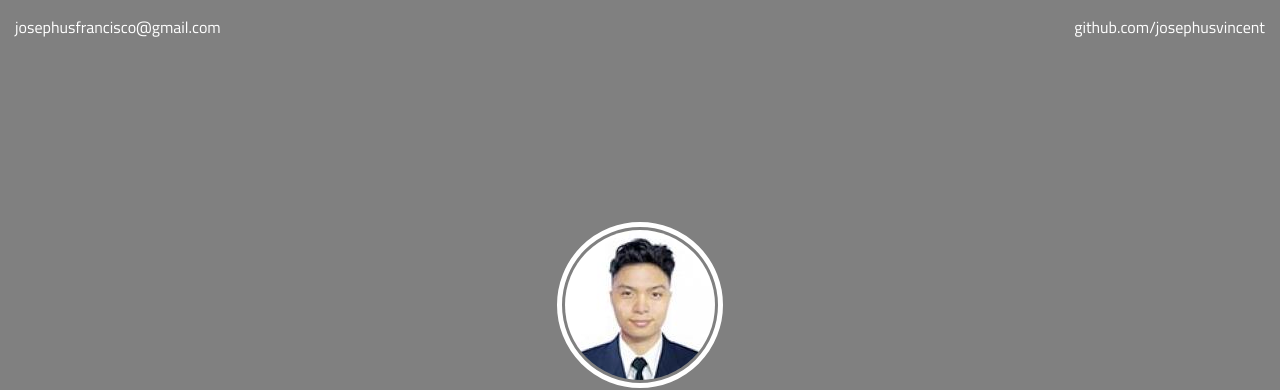
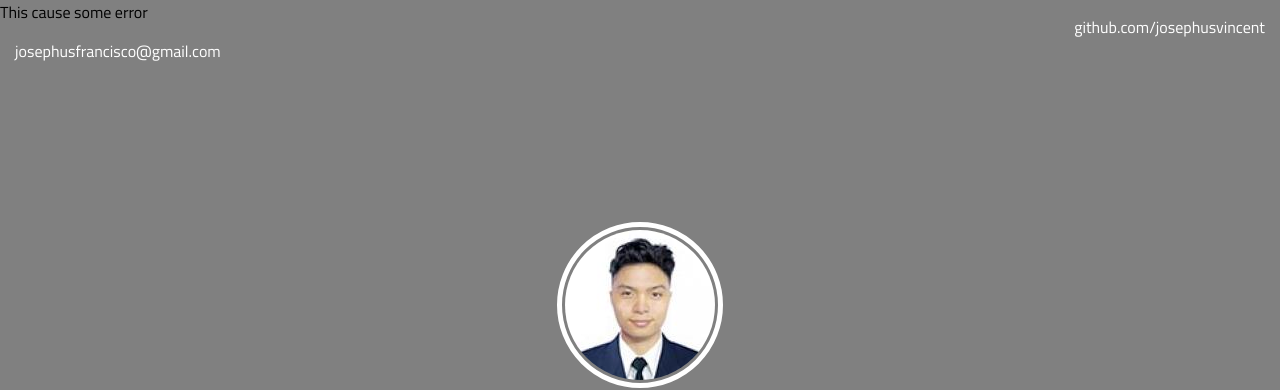
Before and after one commit to JosephusVincent/mod00-00, a plain HTML site: page index.html in a window 1280 px wide. Shown: the top 390 px of the page. Drawn offline with Linux system fonts and the light colour scheme.

Commit message:
Update index.html

```diff
--- a/index.html
+++ b/index.html
@@ -17,7 +17,7 @@
 		<main id="wrapper">
 			<section id="main-section">
 
-
+				<p>This cause some error</p>
 				<!-- 	Main Section	-->
 				<a href="mailto:josephusfrancisco@gmail.com">josephusfrancisco@gmail.com</a>
 
```
